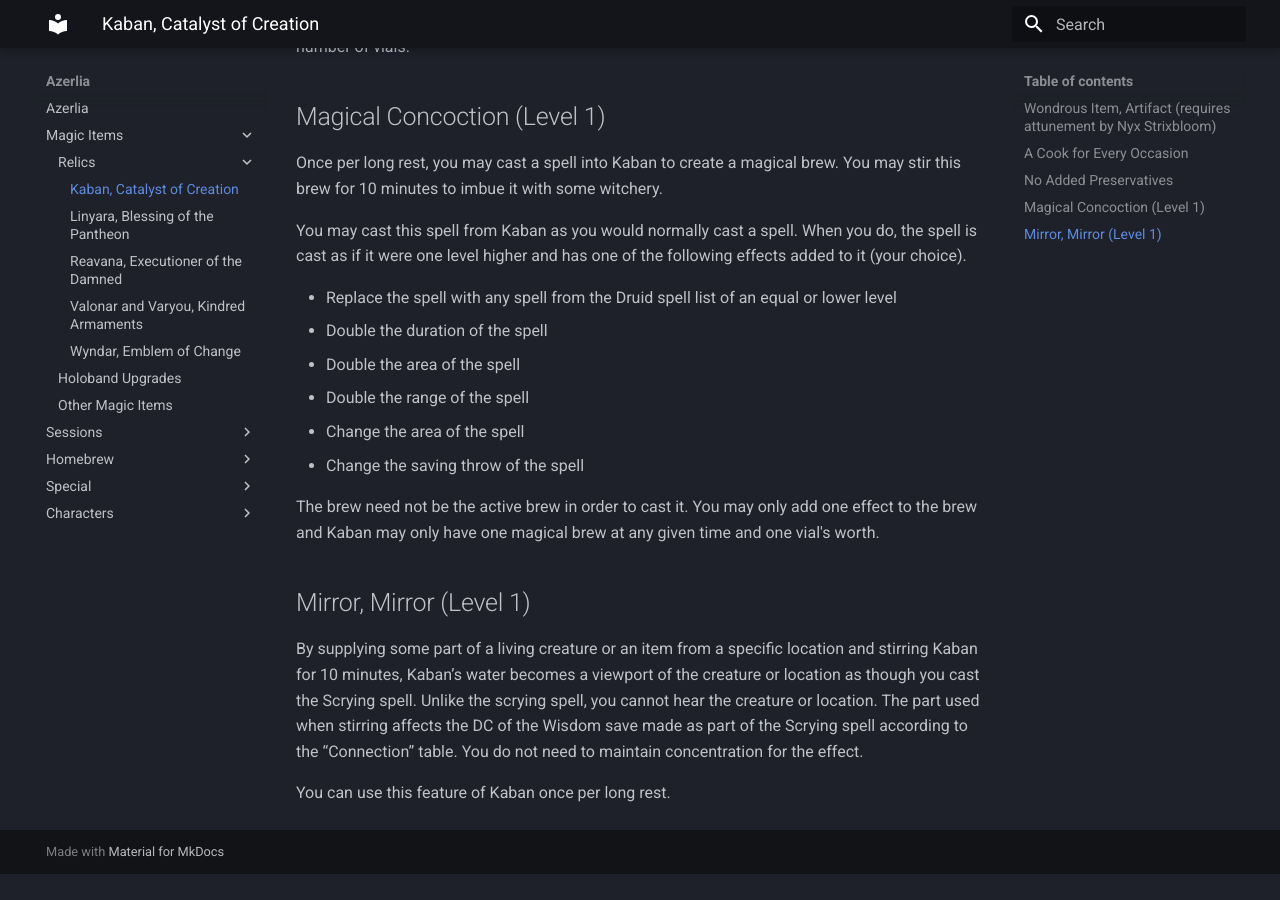
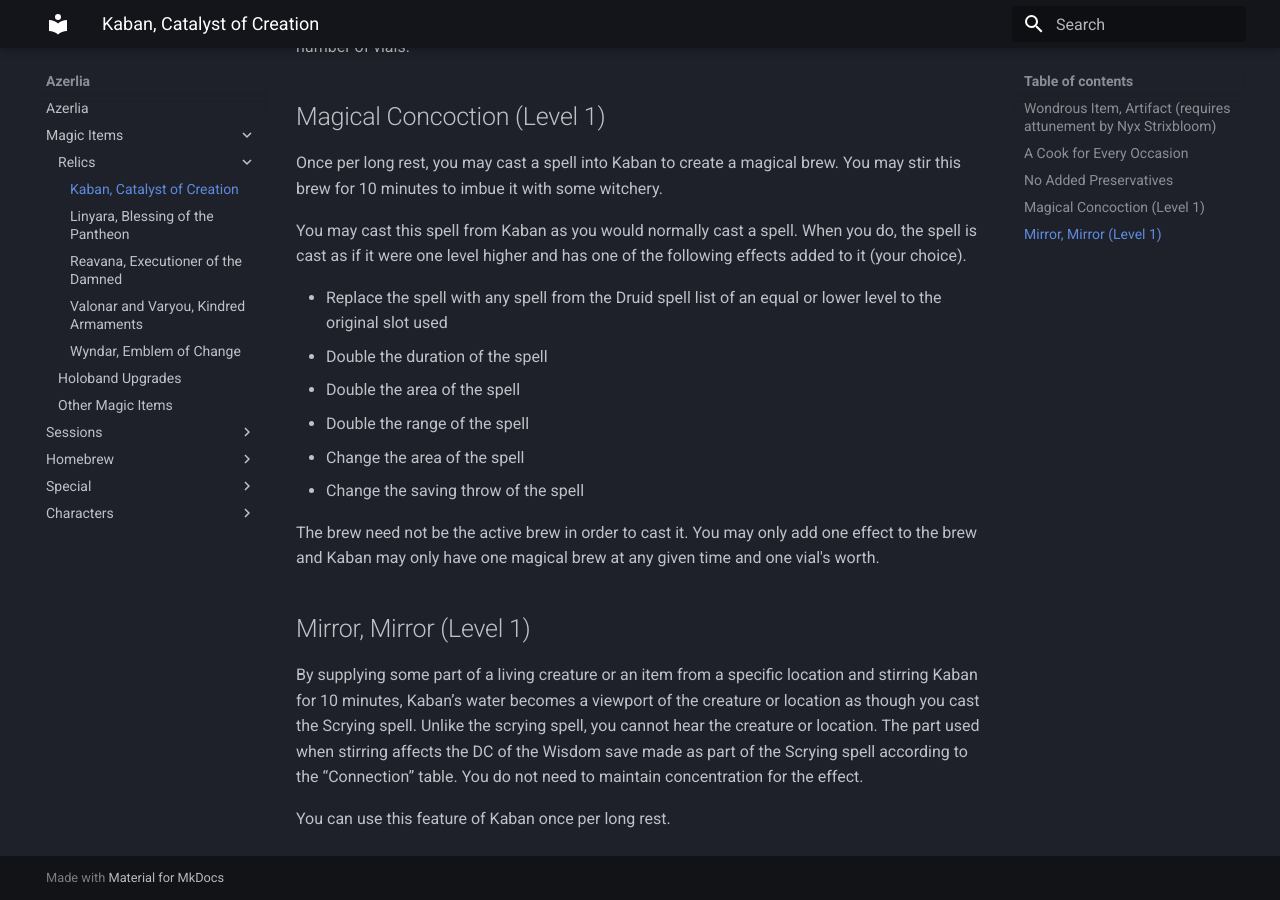
Before and after one commit to Zolmy/azerlia, an MkDocs documentation site: the page built from docs/magic_items/relics/kaban.md, in a window 1280 px wide and 900 px high, scrolled down 721 px. Built offline with MkDocs 1.6.1 and Material for MkDocs 9.7.7, drawn with Linux system fonts in a browser that asks for light colours; before the commit the page ends 1595 px from its top, so only the background shows below that.

Commit message:
kaban update

```diff
--- a/docs/magic_items/relics/kaban.md
+++ b/docs/magic_items/relics/kaban.md
@@ -16,7 +16,7 @@ Once per long rest, you may cast a spell into Kaban to create a magical brew. Yo
 
 You may cast this spell from Kaban as you would normally cast a spell. When you do, the spell is cast as if it were one level higher and has one of the following effects added to it (your choice).
 
-* Replace the spell with any spell from the Druid spell list of an equal or lower level
+* Replace the spell with any spell from the Druid spell list of an equal or lower level to the original slot used
 * Double the duration of the spell
 * Double the area of the spell
 * Double the range of the spell
```
Also changed, not shown: docs/magic_items/other.md (+6 -6 lines).
